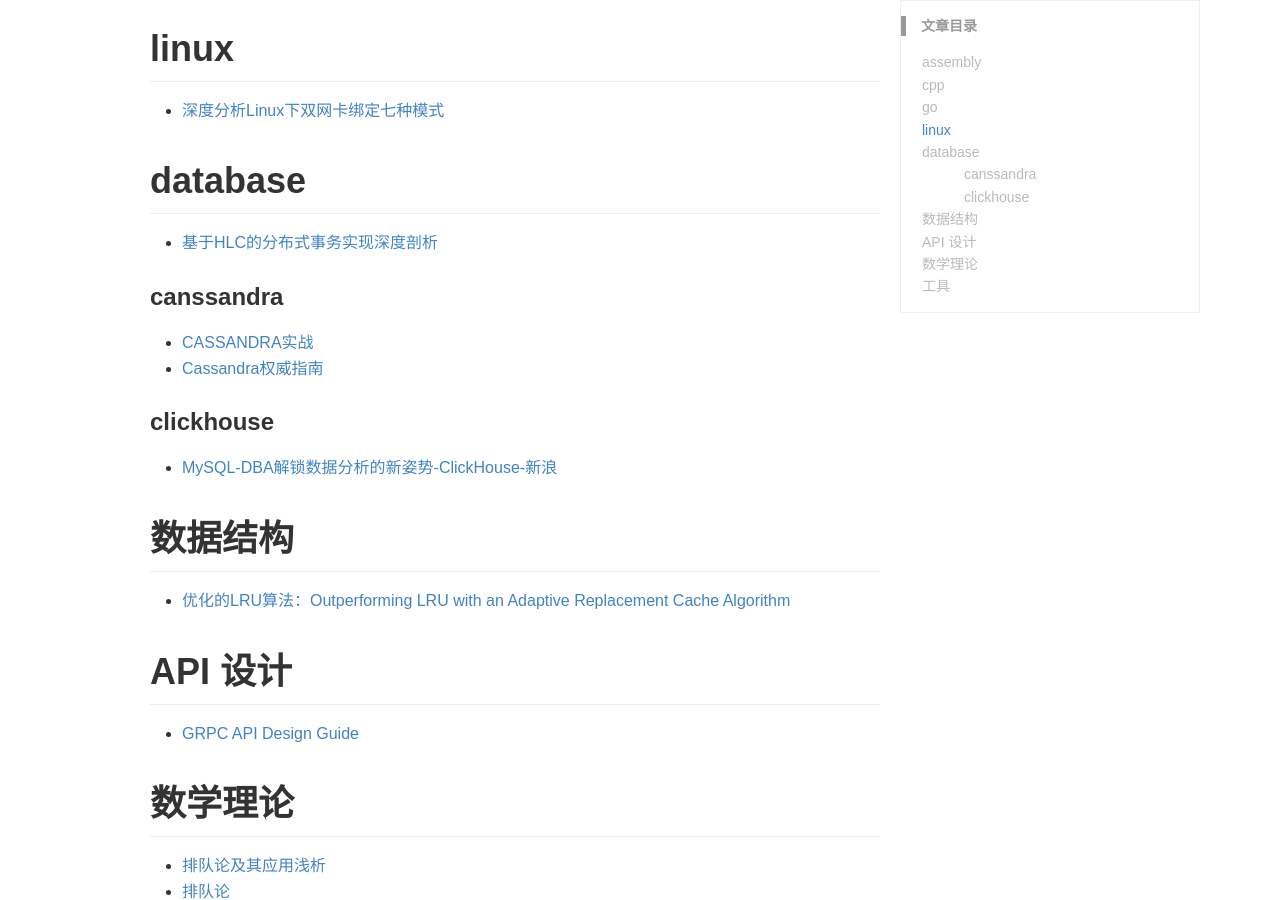
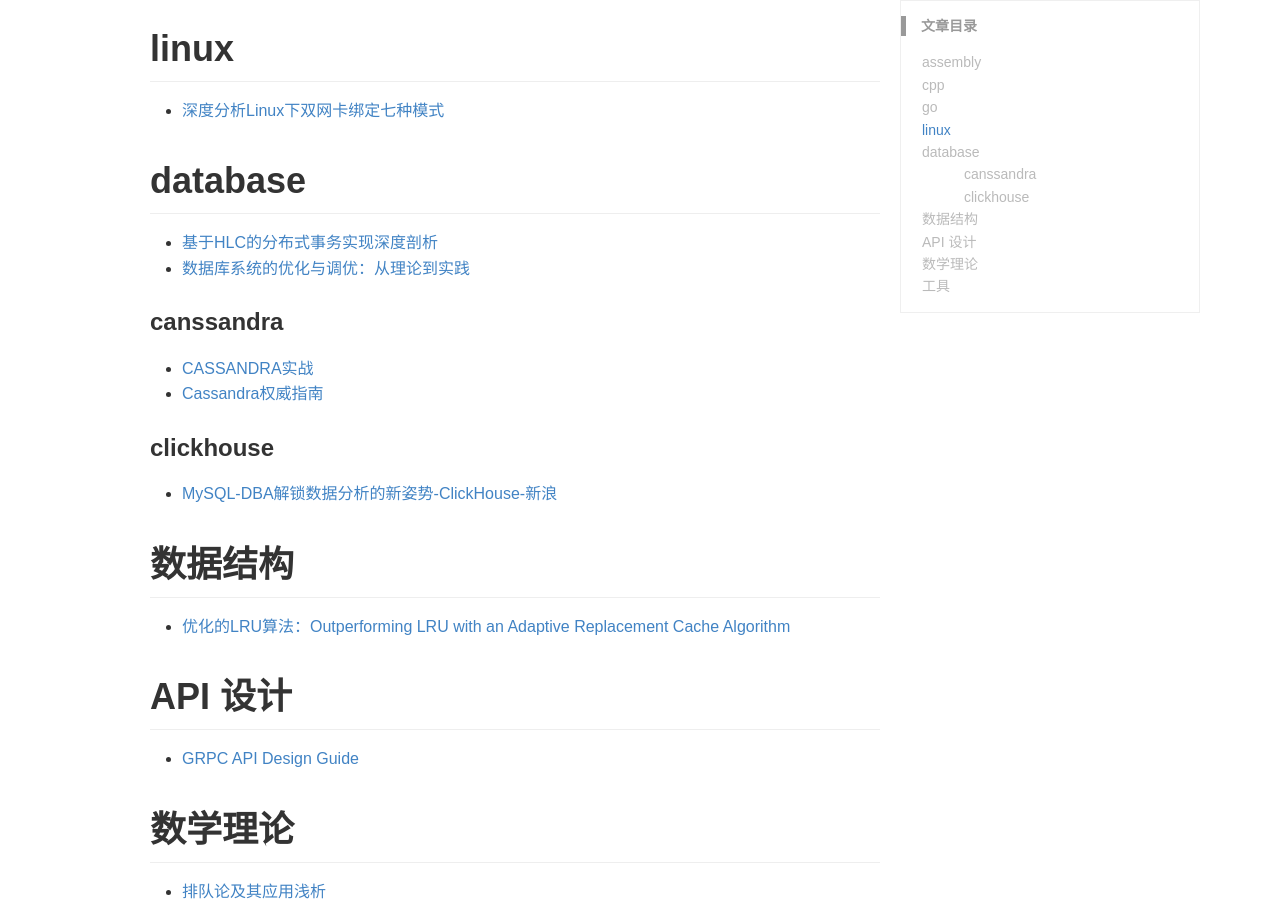
Before and after one commit to lrita/lrita.github.io, a Jekyll site: the page built from _wiki/books.md, in a window 1280 px wide and 900 px high, scrolled down 617 px. Built offline with Jekyll 4.4.1, drawn with Linux system fonts in a browser that asks for light colours; comment, search, counter and statistics services are not loaded.

Commit message:
add _wiki/books.md

```diff
--- a/_wiki/books.md
+++ b/_wiki/books.md
@@ -22,6 +22,7 @@ keywords: 编程书籍
 
 # database
 * [基于HLC的分布式事务实现深度剖析](/images/posts/database/基于HLC的分布式事务实现深度剖析.pdf)
+* [数据库系统的优化与调优：从理论到实践](/images/posts/database/数据库系统的优化与调优：从理论到实践.pdf)
 
 ### canssandra
 * [CASSANDRA实战](/images/posts/database/canssandra/CASSANDRA实战[白色].pdf)
```
Also changed, not shown: 1 other file.
